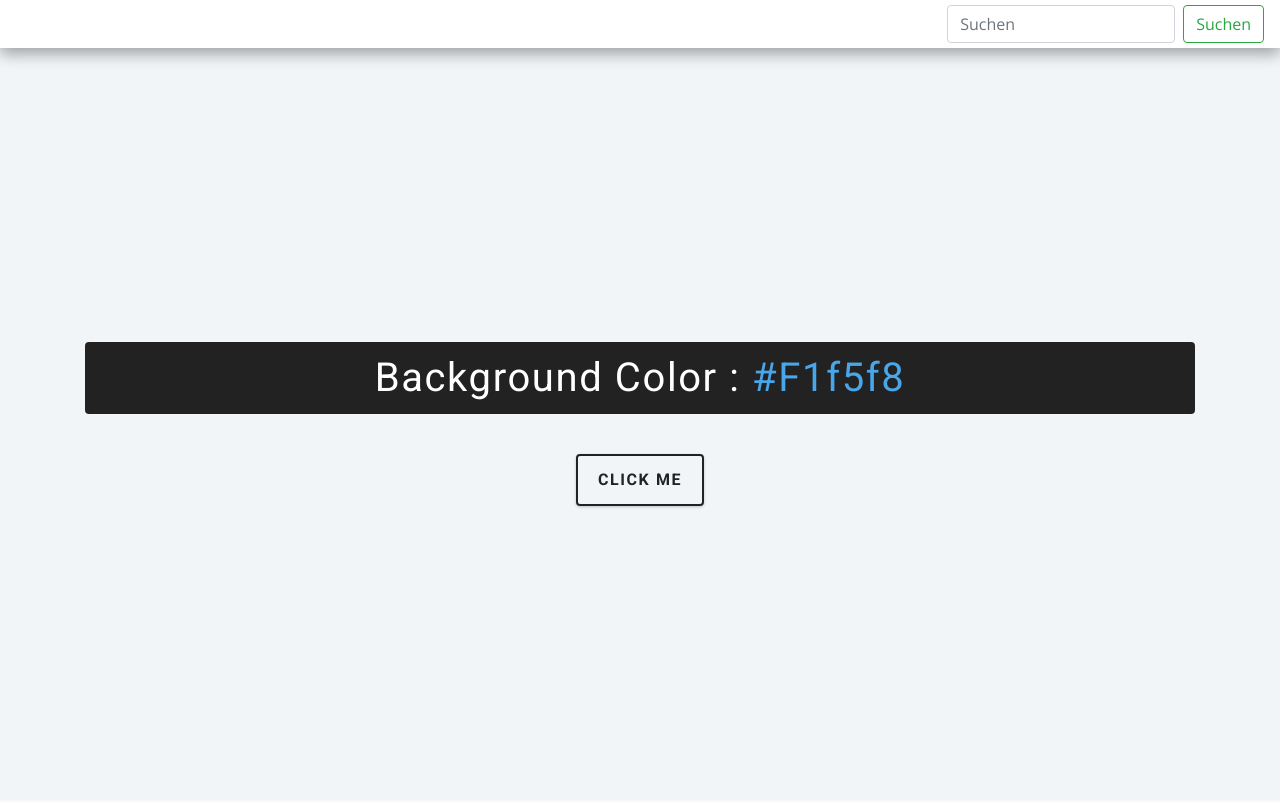
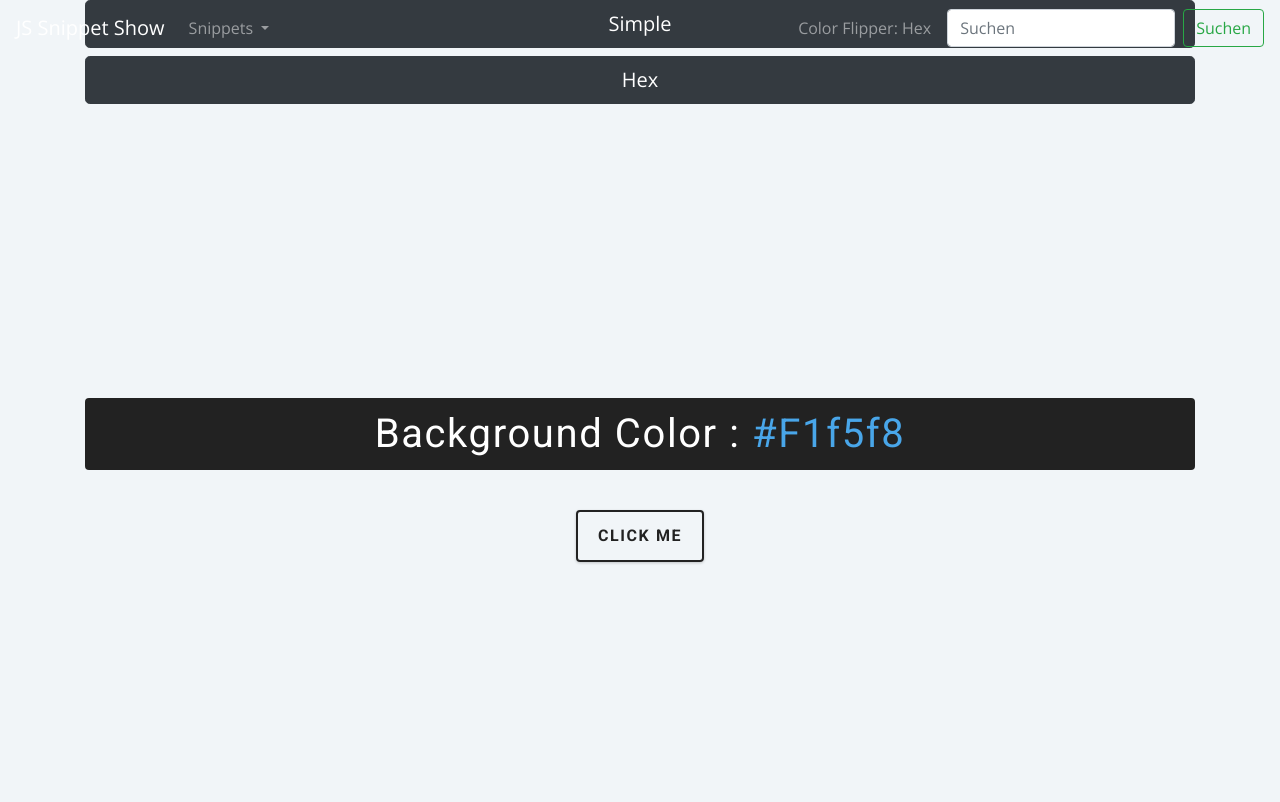
Before and after one commit to richi-sixt/js-snippet-show, a Flask app: page /colorflipper/hex in a window 1280 px wide. Shown: the top 802 px of the page. Before the commit the page ends 508 px from the top, so only its background shows below. Run offline with Flask 2, Linux system fonts and the light colour scheme; some libraries are stand-ins or nearby versions.

Commit message:
remove project css nav styles

```diff
--- a/project/colorflipper/color_flipper.py
+++ b/project/colorflipper/color_flipper.py
@@ -7,8 +7,8 @@ colorflipper_bp = Blueprint('colorflipper', __name__,
 
 @colorflipper_bp.route('/simple')
 def simple():
-    return render_template('colorflipper/index.html', title="Color Flipper")
+    return render_template('colorflipper/index.html', title="Color Flipper: Simple")
 
 @colorflipper_bp.route('/hex')
 def hex():
-    return render_template('colorflipper/hex.html', title="Color Flipper")
+    return render_template('colorflipper/hex.html', title="Color Flipper: Hex")
--- a/project/colorflipper/static/css/styles.css
+++ b/project/colorflipper/static/css/styles.css
@@ -153,44 +153,6 @@ main {
 
 /*
 ===============
-Nav
-===============
-*/
-nav {
-  background: var(--clr-white);
-  height: 3rem;
-  display: grid;
-  align-items: center;
-  box-shadow: var(--dark-shadow);
-}
-.nav-center {
-  width: 90vw;
-  max-width: var(--fixed-width);
-  margin: 0 auto;
-  display: flex;
-  align-items: center;
-  justify-content: space-between;
-}
-.nav-center h4 {
-  margin-bottom: 0;
-  color: var(--clr-primary-5);
-}
-.nav-links {
-  display: flex;
-}
-nav a {
-  text-transform: capitalize;
-  font-weight: 700;
-  font-size: 1rem;
-  color: var(--clr-primary-1);
-  letter-spacing: var(--spacing);
-  margin-right: 1rem;
-}
-nav a:hover {
-  color: var(--clr-primary-5);
-}
-/*
-===============
 Container
 ===============
 */
--- a/project/colorflipper/templates/colorflipper/hex.html
+++ b/project/colorflipper/templates/colorflipper/hex.html
@@ -10,15 +10,10 @@
   </head>
   <body>
     {% include 'topnav.html'%}
-    <nav>
-      <div class="nav-center">
-        <h4>color flipper</h4>
-        <ul class="nav-links">
-          <li><a href="{{ url_for('colorflipper.simple') }}">simple</a></li>
-          <li><a href="{{ url_for('colorflipper.hex') }}">hex</a></li>
-        </ul>
-      </div>
-    </nav>
+    <div class="container">
+      <a href="{{ url_for('colorflipper.simple') }}" class="btn btn-dark btn-lg btn-block" role="button">Simple</a>
+      <a href="{{ url_for('colorflipper.hex') }}" class="btn btn-dark btn-lg btn-block" role="button">Hex</a>
+    </div>
     <main>
       <div class="container">
         <h2>background color : <span class="color">#f1f5f8</span></h2>
--- a/templates/topnav.html
+++ b/templates/topnav.html
@@ -12,7 +12,6 @@
     >
       <span class="navbar-toggler-icon"></span>
     </button>
-
     <div class="collapse navbar-collapse" id="navbarSupportedContent">
       <ul class="navbar-nav mr-auto">
         <li class="nav-item dropdown">
@@ -38,6 +37,7 @@
           </div>
         </li>
       </ul>
+      <span class="navbar-text mr-sm-3">{{ title }}</span>
       <form class="form-inline my-2 my-lg-0">
         <input
           class="form-control mr-sm-2"
```
Also changed, not shown: project/colorflipper/templates/colorflipper/index.html (+4 -10 lines), project/counter/static/css/styles.css (+0 -38 lines).
